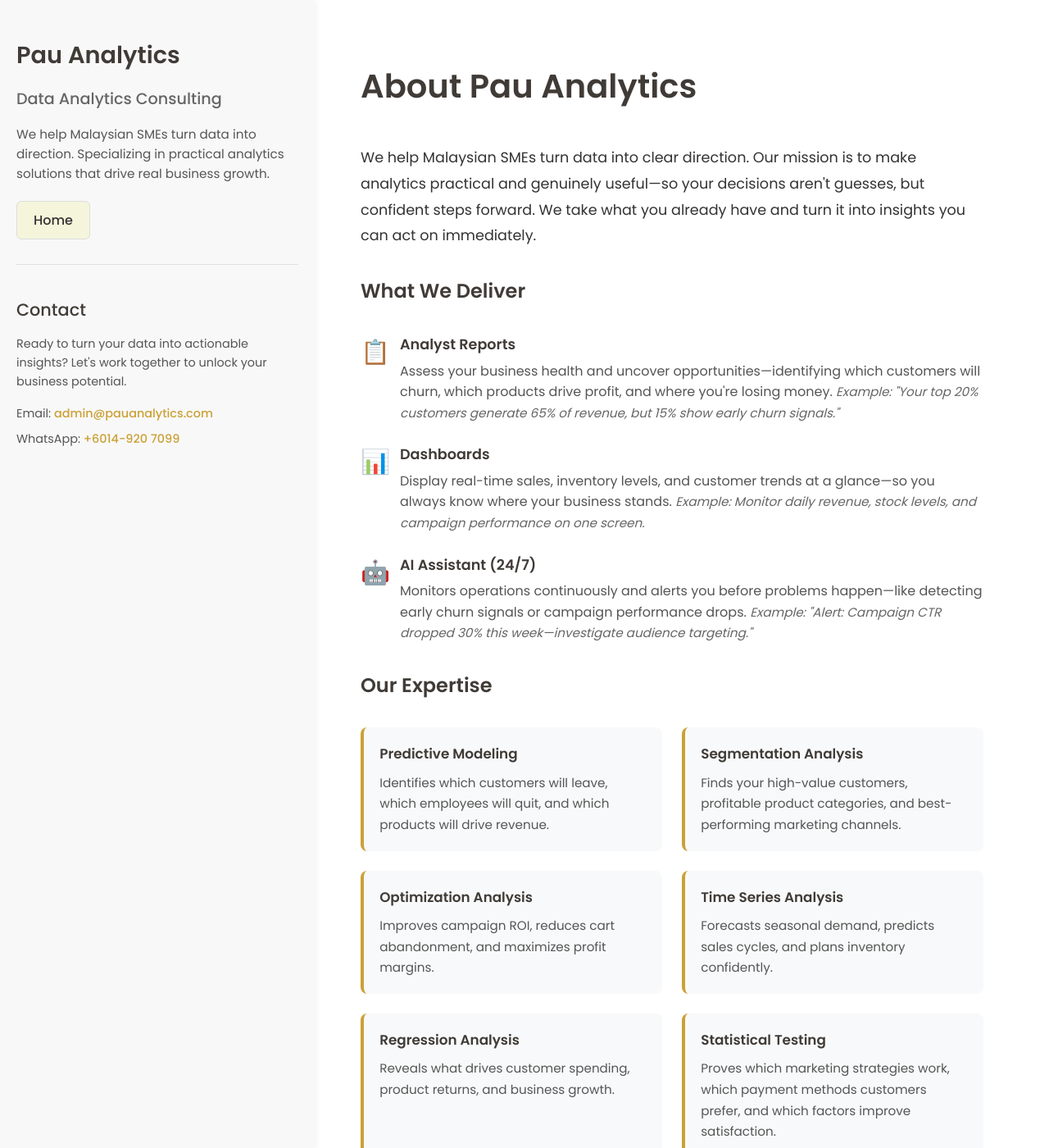
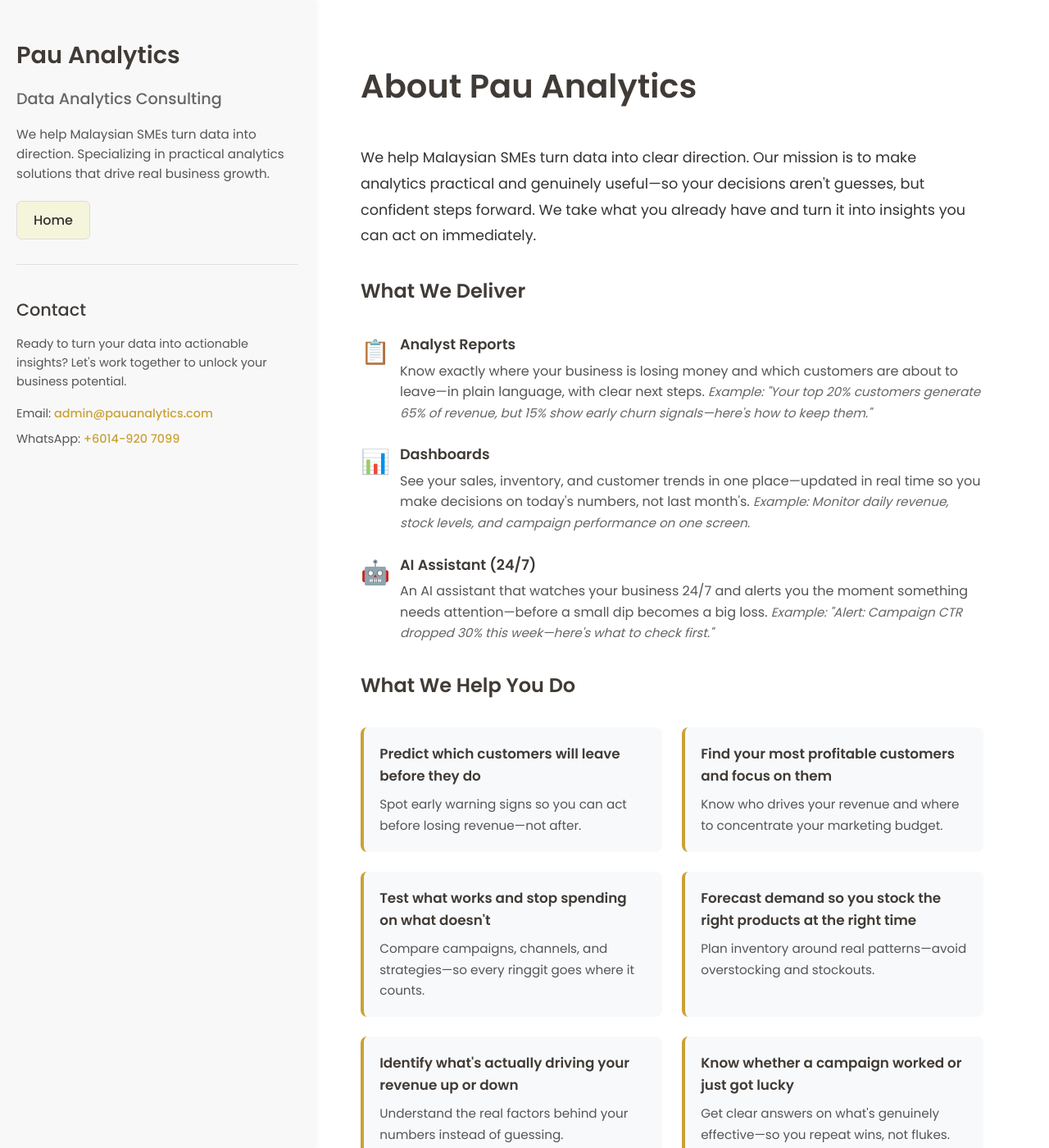
Before and after one commit to lyven81/pinnacles-learning-website, a Jekyll site: the page about.html, which Jekyll copies as it is, in a window 1280 px wide and 1400 px high. Shown: the whole window at 82% size. Built offline with Jekyll 4.4.1, drawn with Linux system fonts in a browser that asks for light colours.

Commit message:
Reframe about page from analyst to consultant positioning
Rewrite services and expertise sections to focus on client outcomes
instead of technical methods and deliverables.

Co-Authored-By: Claude Opus 4.6 <noreply@anthropic.com>

```diff
--- a/about.html
+++ b/about.html
@@ -401,51 +401,51 @@
                         <li>
                             <span class="icon">📋</span>
                             <span class="title">Analyst Reports</span>
-                            <span class="description">Assess your business health and uncover opportunities—identifying which customers will churn, which products drive profit, and where you're losing money.</span>
-                            <span class="example">Example: "Your top 20% customers generate 65% of revenue, but 15% show early churn signals."</span>
+                            <span class="description">Know exactly where your business is losing money and which customers are about to leave—in plain language, with clear next steps.</span>
+                            <span class="example">Example: "Your top 20% customers generate 65% of revenue, but 15% show early churn signals—here's how to keep them."</span>
                         </li>
                         <li>
                             <span class="icon">📊</span>
                             <span class="title">Dashboards</span>
-                            <span class="description">Display real-time sales, inventory levels, and customer trends at a glance—so you always know where your business stands.</span>
+                            <span class="description">See your sales, inventory, and customer trends in one place—updated in real time so you make decisions on today's numbers, not last month's.</span>
                             <span class="example">Example: Monitor daily revenue, stock levels, and campaign performance on one screen.</span>
                         </li>
                         <li>
                             <span class="icon">🤖</span>
                             <span class="title">AI Assistant (24/7)</span>
-                            <span class="description">Monitors operations continuously and alerts you before problems happen—like detecting early churn signals or campaign performance drops.</span>
-                            <span class="example">Example: "Alert: Campaign CTR dropped 30% this week—investigate audience targeting."</span>
+                            <span class="description">An AI assistant that watches your business 24/7 and alerts you the moment something needs attention—before a small dip becomes a big loss.</span>
+                            <span class="example">Example: "Alert: Campaign CTR dropped 30% this week—here's what to check first."</span>
                         </li>
                     </ul>
                 </section>
 
                 <!-- Our Expertise -->
                 <section class="about-section">
-                    <h2 style="color: #403B36; font-size: 1.5em; margin-bottom: 1em;">Our Expertise</h2>
+                    <h2 style="color: #403B36; font-size: 1.5em; margin-bottom: 1em;">What We Help You Do</h2>
                     <div class="expertise-grid">
                         <div class="expertise-item">
-                            <span class="title">Predictive Modeling</span>
-                            <span class="description">Identifies which customers will leave, which employees will quit, and which products will drive revenue.</span>
+                            <span class="title">Predict which customers will leave before they do</span>
+                            <span class="description">Spot early warning signs so you can act before losing revenue—not after.</span>
                         </div>
                         <div class="expertise-item">
-                            <span class="title">Segmentation Analysis</span>
-                            <span class="description">Finds your high-value customers, profitable product categories, and best-performing marketing channels.</span>
+                            <span class="title">Find your most profitable customers and focus on them</span>
+                            <span class="description">Know who drives your revenue and where to concentrate your marketing budget.</span>
                         </div>
                         <div class="expertise-item">
-                            <span class="title">Optimization Analysis</span>
-                            <span class="description">Improves campaign ROI, reduces cart abandonment, and maximizes profit margins.</span>
+                            <span class="title">Test what works and stop spending on what doesn't</span>
+                            <span class="description">Compare campaigns, channels, and strategies—so every ringgit goes where it counts.</span>
                         </div>
                         <div class="expertise-item">
-                            <span class="title">Time Series Analysis</span>
-                            <span class="description">Forecasts seasonal demand, predicts sales cycles, and plans inventory confidently.</span>
+                            <span class="title">Forecast demand so you stock the right products at the right time</span>
+                            <span class="description">Plan inventory around real patterns—avoid overstocking and stockouts.</span>
                         </div>
                         <div class="expertise-item">
-                            <span class="title">Regression Analysis</span>
-                            <span class="description">Reveals what drives customer spending, product returns, and business growth.</span>
+                            <span class="title">Identify what's actually driving your revenue up or down</span>
+                            <span class="description">Understand the real factors behind your numbers instead of guessing.</span>
                         </div>
                         <div class="expertise-item">
-                            <span class="title">Statistical Testing</span>
-                            <span class="description">Proves which marketing strategies work, which payment methods customers prefer, and which factors improve satisfaction.</span>
+                            <span class="title">Know whether a campaign worked or just got lucky</span>
+                            <span class="description">Get clear answers on what's genuinely effective—so you repeat wins, not flukes.</span>
                         </div>
                     </div>
                 </section>
```
